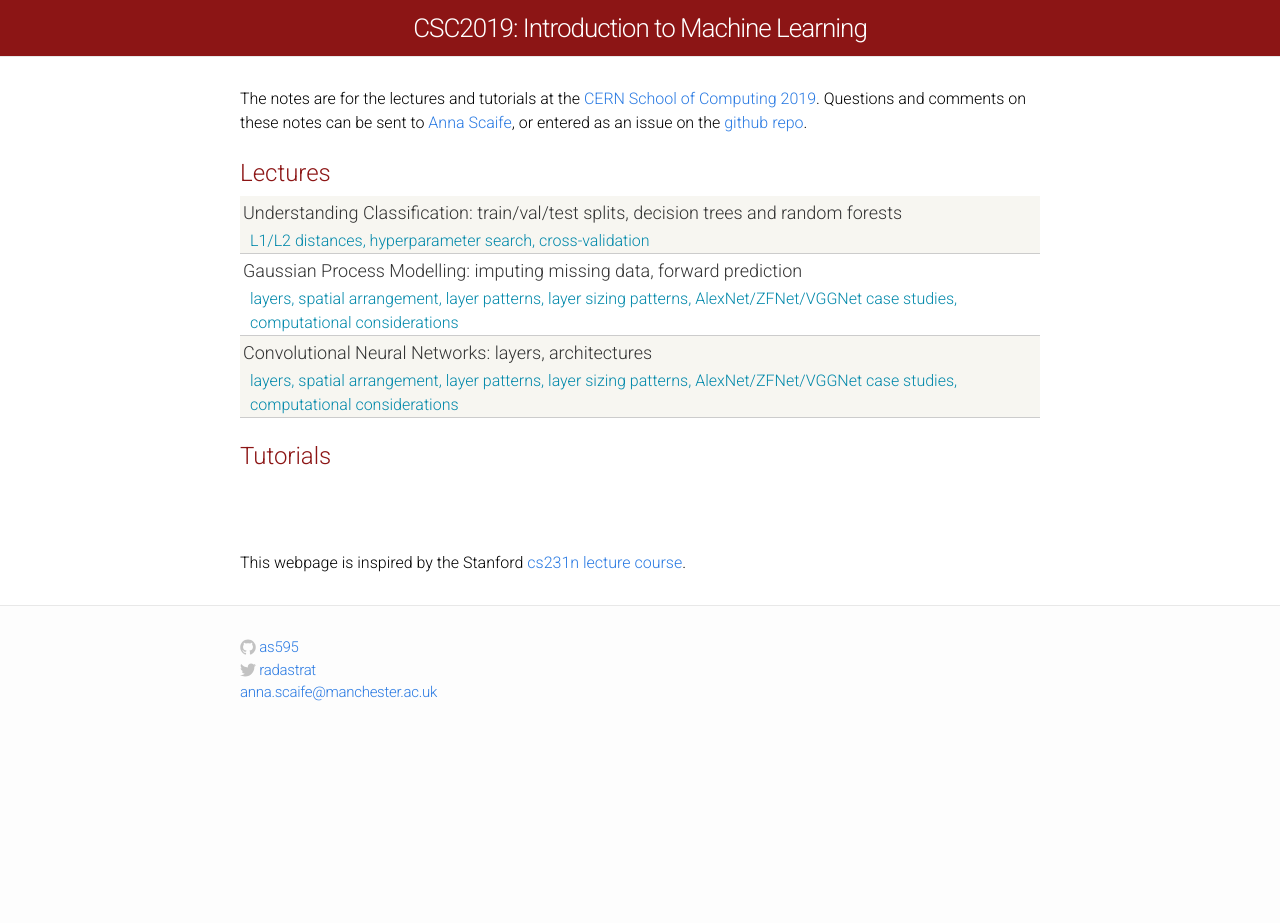
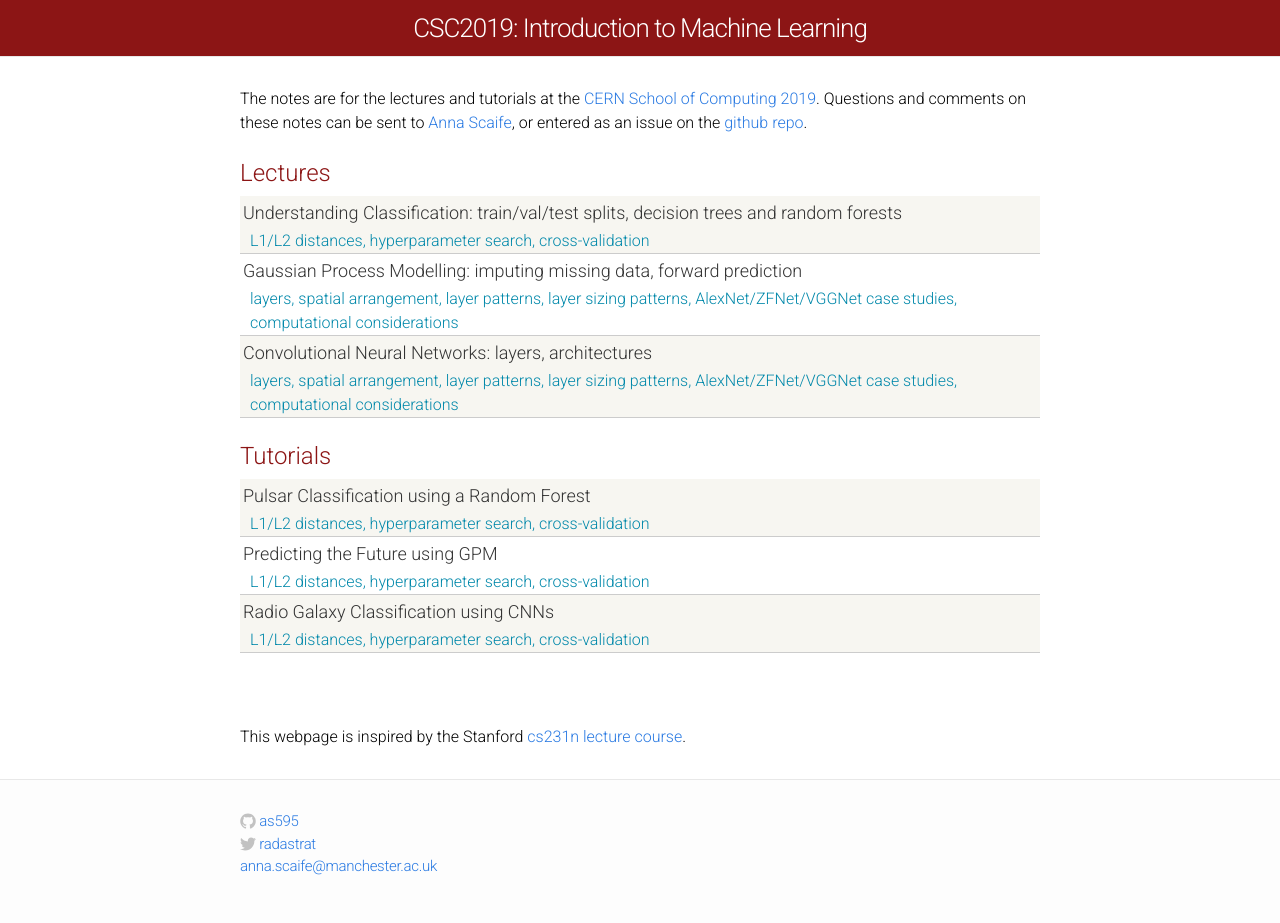
Before and after one commit to as595/csc-2019, a Jekyll site: the page built from index.html, in a window 1280 px wide. Built offline with Jekyll 4.4.1, drawn with Linux system fonts in a browser that asks for light colours; before the commit the page ends 900 px from its top, so only the background shows below that.

Commit message:
updated index

```diff
--- a/index.html
+++ b/index.html
@@ -43,6 +43,33 @@ layout: default
 
     <div class="module-header">Tutorials</div>
 
+    <div class="materials-item">
+      <a href="classification/">
+        Pulsar Classification using a Random Forest
+      </a>
+      <div class="kw">
+        L1/L2 distances, hyperparameter search, cross-validation
+      </div>
+    </div>
+
+    <div class="materials-item">
+      <a href="classification/">
+        Predicting the Future using GPM
+      </a>
+      <div class="kw">
+        L1/L2 distances, hyperparameter search, cross-validation
+      </div>
+    </div>
+
+    <div class="materials-item">
+      <a href="classification/">
+        Radio Galaxy Classification using CNNs
+      </a>
+      <div class="kw">
+        L1/L2 distances, hyperparameter search, cross-validation
+      </div>
+    </div>
+
   </div>
 </div>
 
```
